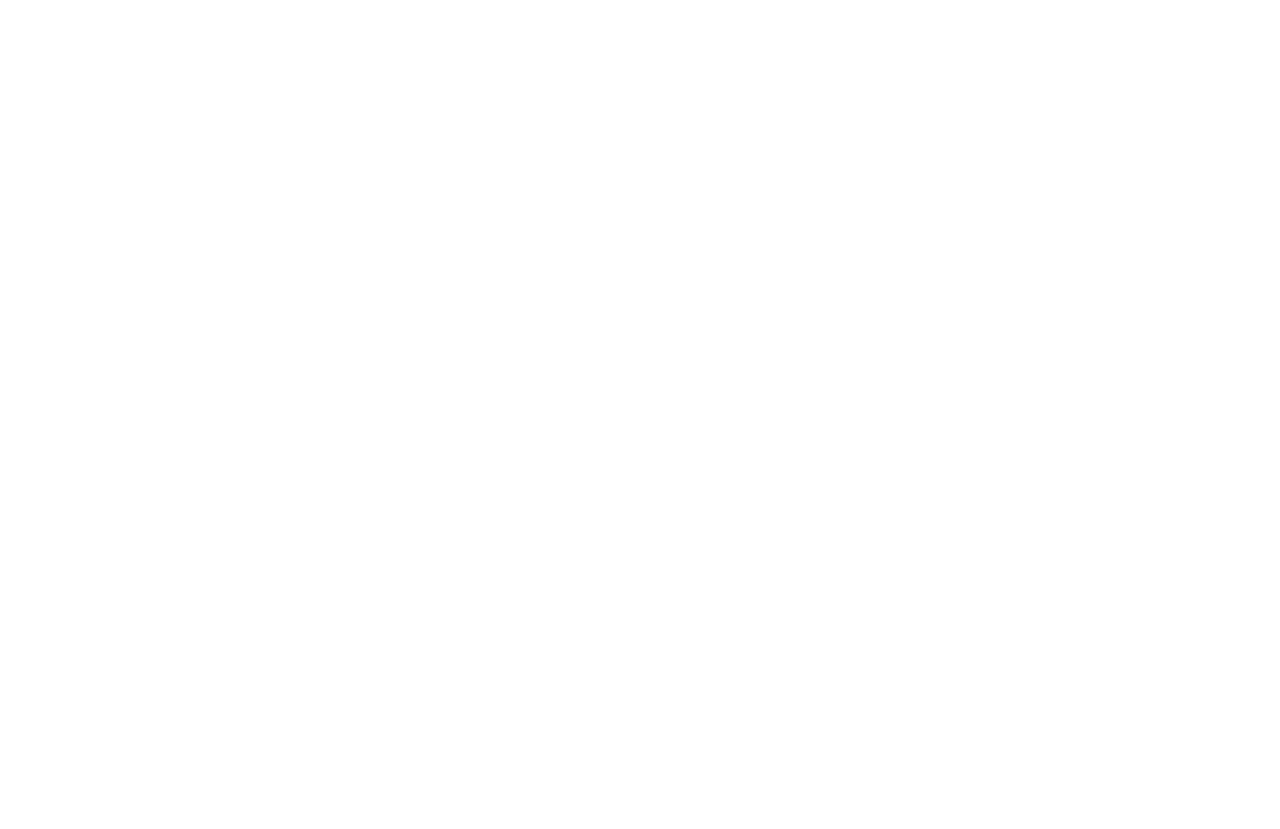
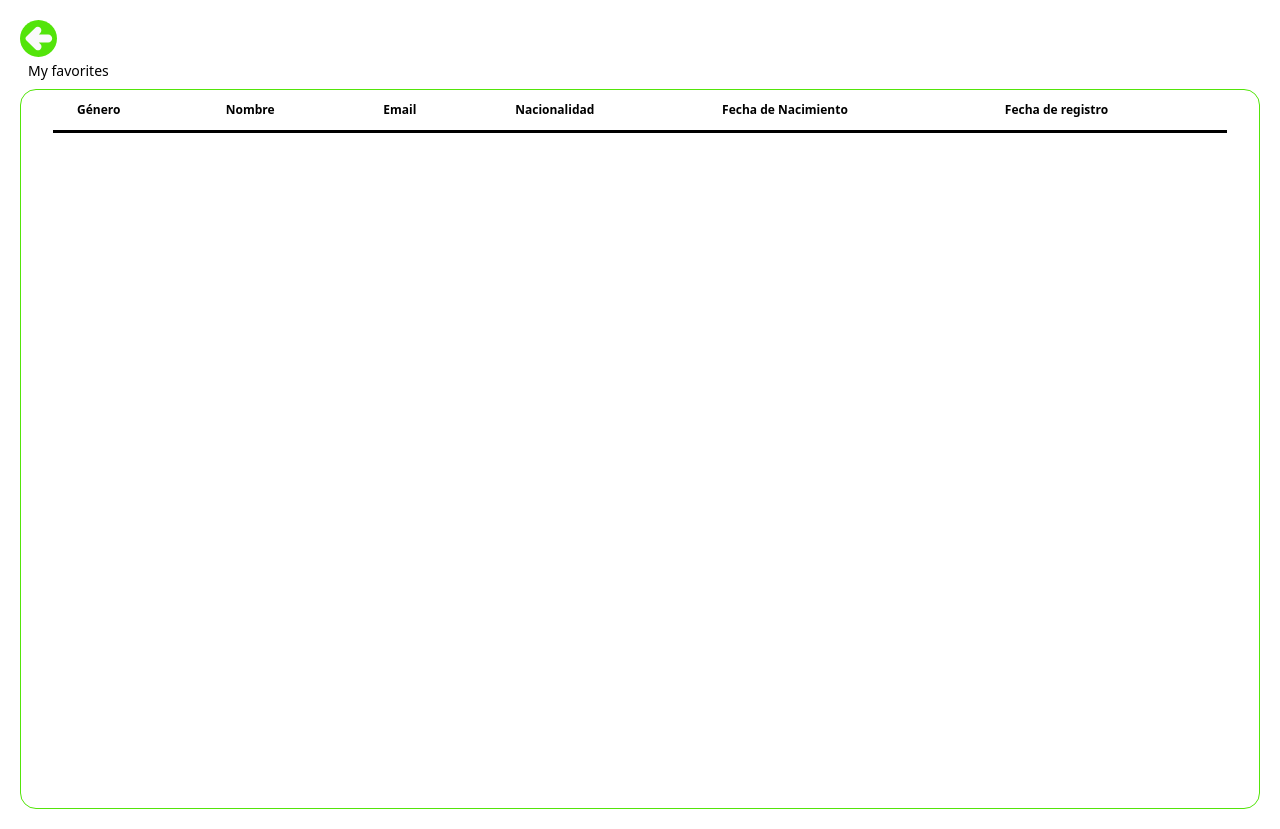
Before and after one commit to LITULANDIO/prime-users, a Vue app: page /my-favorites in a window 1280 px wide. Before the commit this address had no page. Before the commit the page ends 800 px from the top, so only its background shows below. Built offline with nearby package versions, Linux system fonts and the light colour scheme; what @fawmi/vue-google-maps would draw is missing.

Commit message:
generate view favorites

```diff
--- a/src/components/Table/Table.html
+++ b/src/components/Table/Table.html
@@ -1,6 +1,6 @@
 <div class="w-full h-auto" id="table__users">
     <div class="flex justify-between px-2 pt-1">
-        <h4 class="text-sm">Users Profile</h4>
+        <h4 class="text-sm">{{ title }}</h4>
     </div>
     <div class="content-table pb-2 pl-8 pr-8 mt-2">
         <table class="table">
--- a/src/components/Table/Table.vue
+++ b/src/components/Table/Table.vue
@@ -12,6 +12,9 @@
             type: Array,
             required: true
     },
+        title:{
+            type: String
+        }
 
     },
     setup(props, {emit}){
--- a/src/computation/users.js
+++ b/src/computation/users.js
@@ -22,7 +22,7 @@
         usersList.results.forEach(user => {
             newUsersObj = {
                 gender: user.gender,
-                name: user.name,
+                name: user.name.first,
                 email: user.email,
                 nat: user.nat,
                 date_birth: new Date(user.dob.date).toLocaleString(),
@@ -48,7 +48,13 @@
                 newUsersObj = {
                     personal_data: { img: user.picture.large, name: user.name.first, email: user.email, phone: user.phone },
                     coordinates: { lat: parseInt(user.location.coordinates.latitude), long: parseInt(user.location.coordinates.longitude) },
-                    location_data: { city: user.location.city, street: user.location.street.name, num: user.location.street.number }
+                    location_data: { city: user.location.city, street: user.location.street.name, num: user.location.street.number },
+                    gender: user.gender,
+                    name: user.name.first,
+                    email: user.email,
+                    nat: user.nat,
+                    date_birth: new Date(user.dob.date).toLocaleString(),
+                    date_register: new Date(user.registered.date).toLocaleString()
                 }
             }
         });
--- a/src/router/index.js
+++ b/src/router/index.js
@@ -1,6 +1,7 @@
 import { createRouter, createWebHistory } from 'vue-router'
 import Home from '../views/Home/Home.vue';
 import DetailUser from '../views/DetailUser/DetailUser.vue';
+import MyFavorites from '../views/Myfavorites/MyFavorites.vue';
 
 const routes = [
   {
@@ -13,6 +14,11 @@
     name: 'DetailUser',
     component: DetailUser
   },
+  {
+    path: '/my-favorites',
+    name: 'MyFavorites',
+    component: MyFavorites
+  },
 
 ]
 
--- a/src/views/Home/Home.html
+++ b/src/views/Home/Home.html
@@ -1,11 +1,14 @@
 <div>
-    <section class="flex justify-center">
+    <section class="flex justify-around">
         <div @click="onShowUsers" class="btn-users">Query Users</div>
+        <div @click="onGoMyFavorites" class="btn-favorites">My favorites</div>
+        <div @click="onGoMyFavorites" class="btn-favorites">Filters</div>
     </section>
 
     <section>
         <Table :headers="headersRefList"
                :rows="rowsRefList"
+               title="Profile Users"
                @onGoDetail="onGoDetail"/>
     </section>
 </div>
--- a/src/views/Home/Home.scss
+++ b/src/views/Home/Home.scss
@@ -1,10 +1,11 @@
 @import "../../assets/colors.scss";
 
-.btn-users{
+.btn-users, .btn-favorites{
     background-color: $green;
     color: $white;
     padding: 15px;
     border-radius: 15px;
+    border: 1px solid $white;
     cursor: pointer;
     &:hover{
         border: 1px solid $green;
--- a/src/views/Home/Home.vue
+++ b/src/views/Home/Home.vue
@@ -32,7 +32,6 @@
         const getRows = async () =>{
             store.commit('SET_USERS', await getDataUsers())
             rowsRefList.value = store.getters["GET_USERS"]
-            console.log(store)
         }
 
         const getExistRows = () =>{
@@ -47,6 +46,10 @@
             router.push(`/detail-user/${id.id}`)
         }
 
+        const onGoMyFavorites = () =>{
+            router.push("/my-favorites")
+        }
+
         const onShowUsers = () =>{
             getRows();
         }
@@ -57,7 +60,8 @@
             rowsRefList,
             dataDetail,
             onGoDetail,
-            onShowUsers
+            onShowUsers,
+            onGoMyFavorites
         }
     }
 
--- /dev/null
+++ b/src/views/Myfavorites/MyFavorites.html
@@ -0,0 +1,9 @@
+<div>
+  <GoBack />
+    <section>
+        <Table :headers="headersRefList"
+               :rows="rowsRefList"
+               title="My favorites"
+               @onGoDetail="onGoDetail"/>
+    </section>
+</div>
--- /dev/null
+++ b/src/views/Myfavorites/MyFavorites.vue
@@ -0,0 +1,60 @@
+<template src="./MyFavorites.html"></template>
+
+<script>
+import Table from "@/components/Table/Table.vue";
+import GoBack from "@/components/go-back/GoBack.vue";
+
+import { ref, onBeforeMount, onBeforeUpdate } from '@vue/runtime-core';
+import { useStore } from "vuex";
+import { useRouter } from "vue-router";
+
+export default {
+    name: 'MyFavorites',
+    components:{
+        Table,
+        GoBack
+    },
+    setup(){
+        const store = useStore();
+        const router = useRouter();
+        const headersRefList = ref(null);
+        const rowsRefList = ref(null);
+        const dataDetail = ref(null);
+
+         onBeforeMount(() =>{
+            getHeaders();
+            getExistRows();
+        });
+
+        onBeforeUpdate(() =>{
+
+        });
+
+         const getHeaders = () =>{
+            headersRefList.value = ['Género', 'Nombre', 'Email', 'Nacionalidad', 'Fecha de Nacimiento', 'Fecha de registro'];
+        }
+
+         const getExistRows = () =>{
+            if(store.getters["GET_FAVORITES"] != []){
+                console.log('store', store)
+                rowsRefList.value = store.getters["GET_FAVORITES"]
+            }
+        }
+
+        const onGoDetail = (id) =>{
+            store.commit('SET_PARAM', id.id);
+            router.push(`/detail-user/${id.id}`)
+        }
+
+        return {
+            headersRefList,
+            rowsRefList,
+            onGoDetail
+
+        }
+    }
+
+}
+</script>
+
+<style lang="scss" src="./MyFavorites.scss"></style>
```
Also changed, not shown: src/views/Myfavorites/MyFavorites.scss (added).
